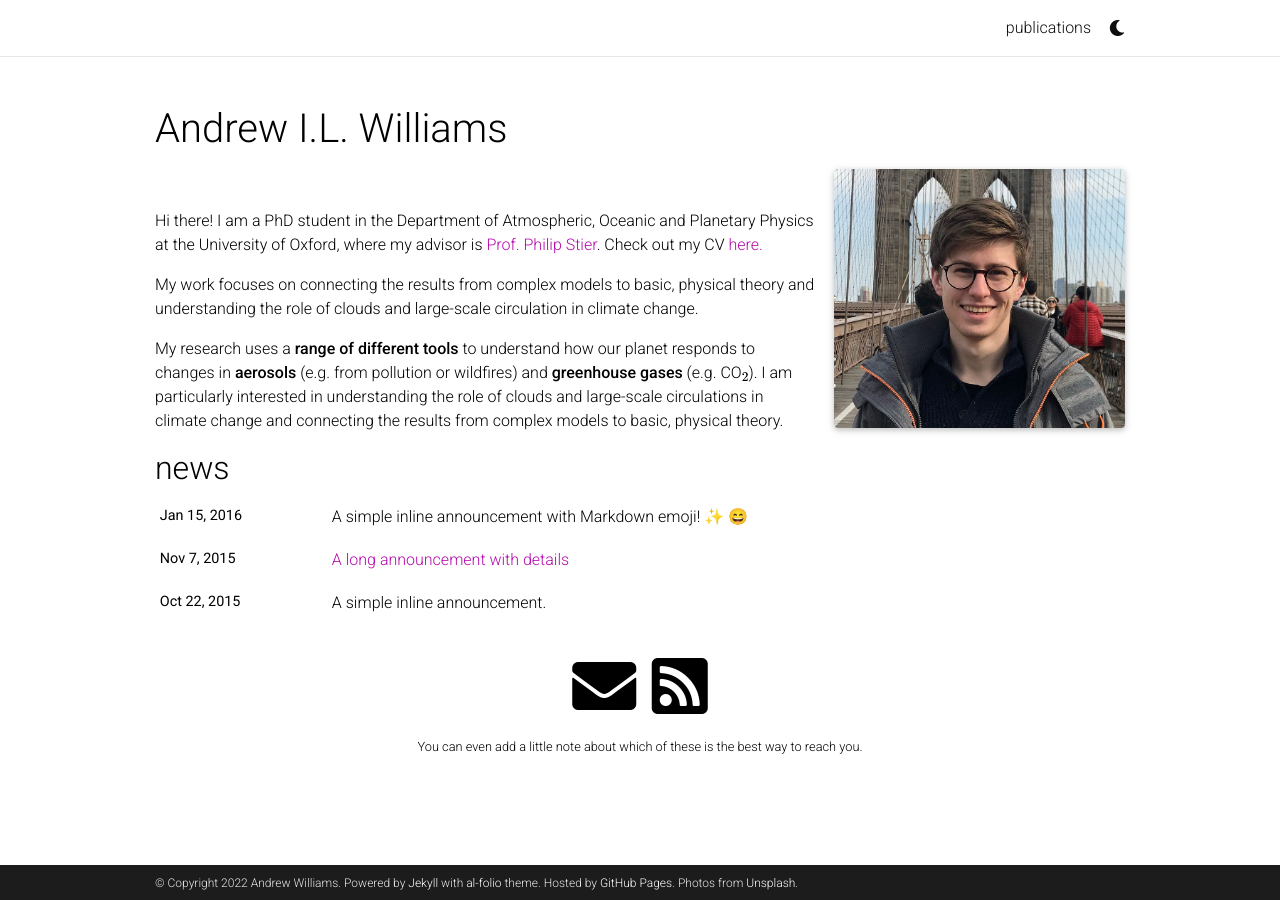
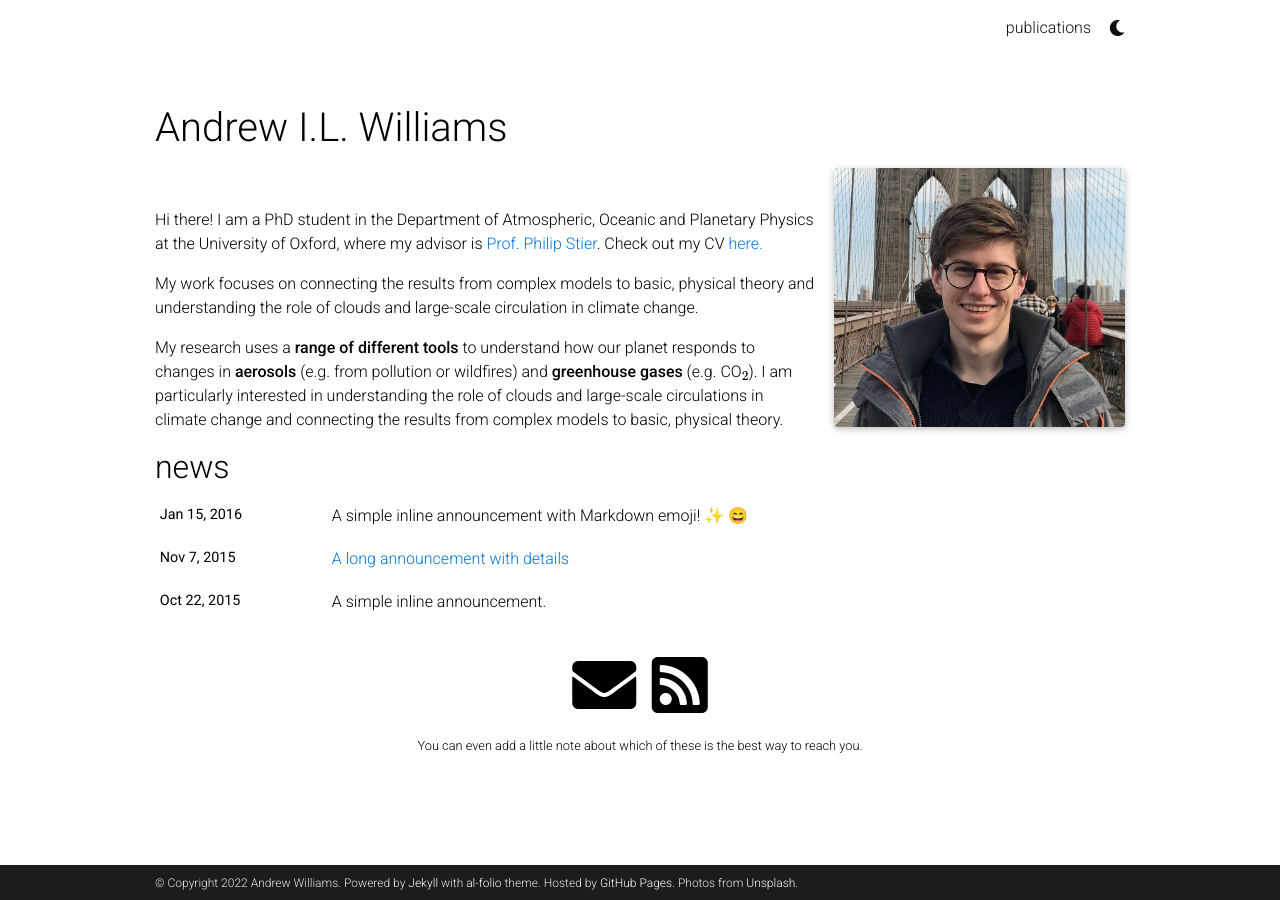
Before and after one commit to AndrewILWilliams/OLD_andrewwilliams3142.github.io, a Jekyll site: the page built from _pages/about.md, in a window 1280 px wide. Built offline with Jekyll 4.4.1, drawn with Linux system fonts in a browser that asks for light colours; full-size pictures stand in for the smaller copies a plugin makes; emoji names are drawn with the system emoji font; comment, search, counter and statistics services are not loaded; a style sheet for code colours, icons or effects is not loaded.

Commit message:
Update _themes.scss

```diff
--- a/_sass/_themes.scss
+++ b/_sass/_themes.scss
@@ -4,17 +4,14 @@
 
 :root {
   --global-bg-color: #{$white-color};
-  --global-code-bg-color: #{$code-bg-color-light};
-  --global-text-color: #{$black-color};
-  --global-text-color-light: #{$grey-color};
-  --global-theme-color: #{$purple-color};
-  --global-hover-color: #{$purple-color};
+  --global-text-color: #{$black-color}; // #{$grey-color-dark};
+  --global-theme-color: #{$blue-color};
+  --global-hover-color: #{$light-purple-color};
   --global-footer-bg-color: #{$grey-color-dark};
   --global-footer-text-color: #{$grey-color-light};
   --global-footer-link-color: #{$white-color};
-  --global-distill-app-color: #{$grey-color};
-  --global-divider-color: rgba(0,0,0,.1);
-  --global-card-bg-color: #{$white-color};
+  --global-icon-color: #{$grey-color-dark};
+  --global-new-color: #{black-color};
 
   .fa-sun {
     display : none;
@@ -24,28 +21,17 @@
     padding-top: 12px;
     display : block;
   }
-
-  .repo-img-light {
-    display: block;
-  }
-  .repo-img-dark {
-    display: none;
-  }
 }
 
 html[data-theme='dark'] {
   --global-bg-color: #{$grey-color-dark};
-  --global-code-bg-color: #{$code-bg-color-dark};
   --global-text-color: #{$grey-color-light};
-  --global-text-color-light: #{$grey-color-light};
   --global-theme-color: #{$cyan-color};
-  --global-hover-color: #{$cyan-color};
+  --global-hover-color: #{$light-cyan-color};
   --global-footer-bg-color: #{$grey-color-light};
   --global-footer-text-color: #{$grey-color-dark};
   --global-footer-link-color: #{$black-color};
-  --global-distill-app-color: #{$grey-color-light};
-  --global-divider-color: #424246;
-  --global-card-bg-color: #{$grey-900};
+  --global-icon-color: navajowhite;
 
   .fa-sun {
     padding-left: 10px;
@@ -55,11 +41,4 @@ html[data-theme='dark'] {
   .fa-moon {
     display : none;
   }
-
-  .repo-img-light {
-    display: none;
-  }
-  .repo-img-dark {
-    display: block;
-  }
 }
```
